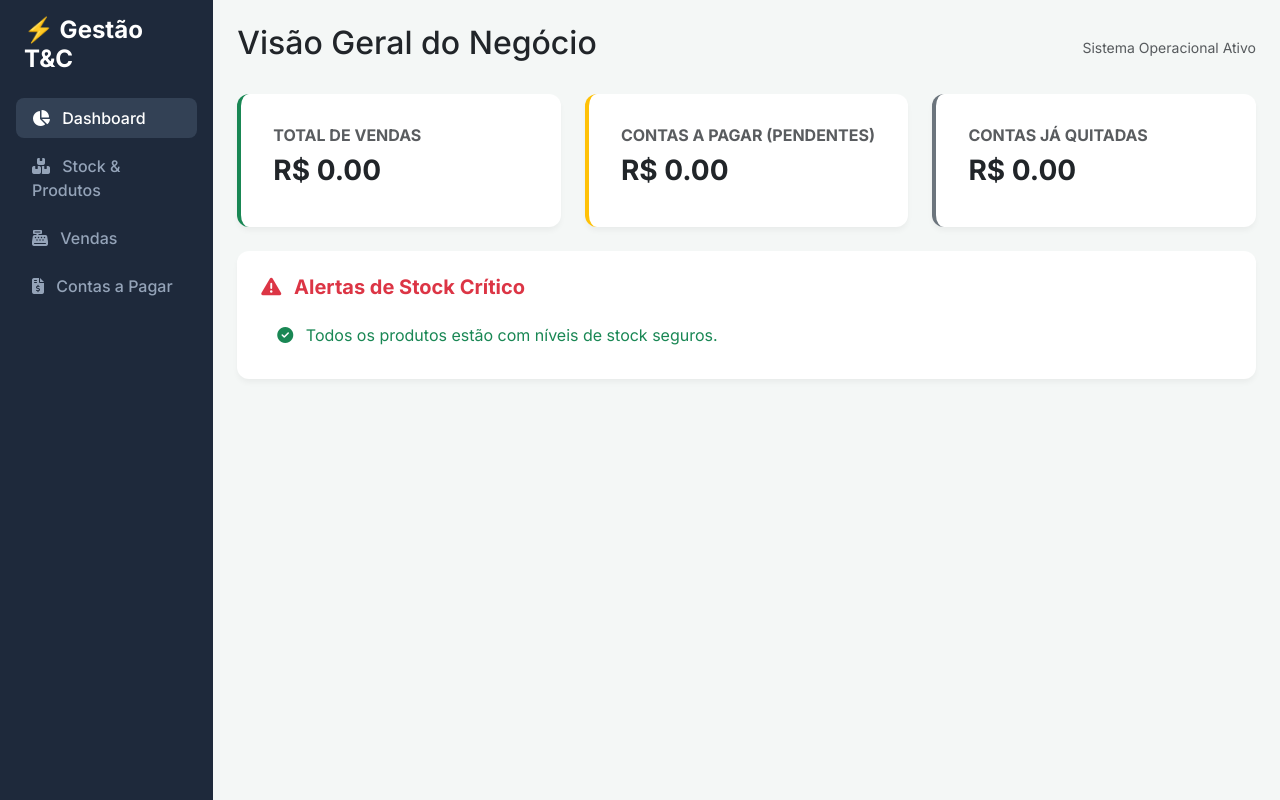
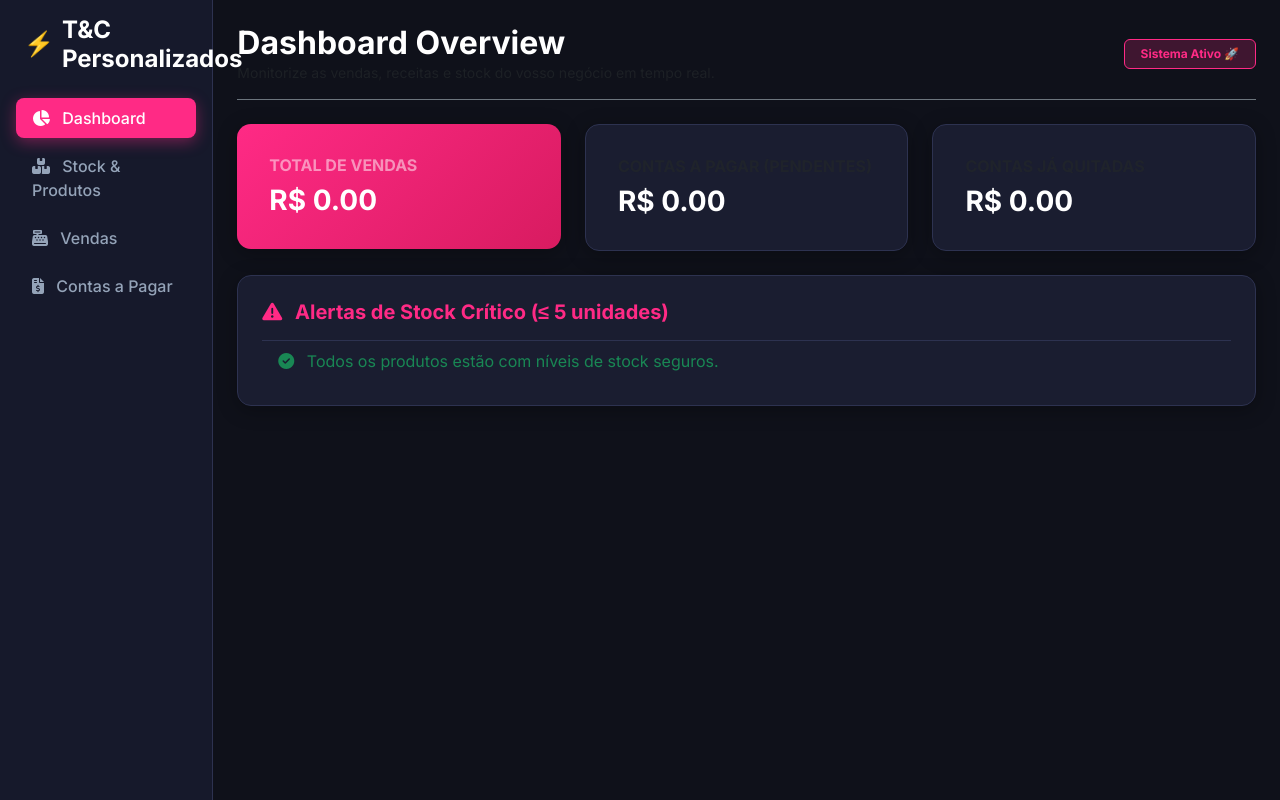
Before and after one commit to tanielemaya-beep/crm-estoque, a Flask app: page / in a window 1280 px wide. Run offline with Flask 3, Linux system fonts and the light colour scheme.

Commit message:
Atualizacao automatica rapida

```diff
--- a/templates/dashboard.html
+++ b/templates/dashboard.html
@@ -3,23 +3,36 @@
 <head>
     <meta charset="UTF-8">
     <meta name="viewport" content="width=device-width, initial-scale=1.0">
-    <title>Dashboard Executivo - Gestão</title>
+    <title>Dashboard - Gestão T&C</title>
+    <!-- Bootstrap 5 e Google Fonts (Inter) -->
     <link href="https://cdn.jsdelivr.net/npm/bootstrap@5.3.2/dist/css/bootstrap.min.css" rel="stylesheet">
     <link href="https://fonts.googleapis.com/css2?family=Inter:wght@300;400;500;600;700&display=swap" rel="stylesheet">
     <link rel="stylesheet" href="https://cdnjs.cloudflare.com/ajax/libs/font-awesome/6.4.0/css/all.min.css">
     <style>
-        body { font-family: 'Inter', sans-serif; background-color: #f4f7f6; }
-        .sidebar { min-height: 100vh; background: #1e293b; color: #fff; }
+        body { font-family: 'Inter', sans-serif; background-color: #0f111a; color: #e2e8f0; }
+        .sidebar { min-height: 100vh; background: #16192b; border-right: 1px solid #2d3250; }
         .sidebar .nav-link { color: #94a3b8; font-weight: 500; margin-bottom: 8px; border-radius: 8px; transition: all 0.3s; }
-        .sidebar .nav-link:hover, .sidebar .nav-link.active { background: #334155; color: #fff; }
-        .card-custom { border: none; border-radius: 12px; box-shadow: 0 4px 6px -1px rgba(0,0,0,0.05); }
+        .sidebar .nav-link:hover, .sidebar .nav-link.active { background: #ff2a85; color: #fff; box-shadow: 0 4px 15px rgba(255, 42, 133, 0.4); }
+        .card-custom { background: #1a1d30; border: 1px solid #2d3250; border-radius: 14px; box-shadow: 0 4px 20px rgba(0,0,0,0.3); transition: transform 0.2s; }
+        .card-custom:hover { transform: translateY(-3px); border-color: #ff2a85; }
+        .text-pink { color: #ff2a85 !important; }
+        .bg-pink-gradient { background: linear-gradient(135deg, #ff2a85 0%, #d81b60 100%); color: #fff; }
+        .badge-pink { background-color: rgba(255, 42, 133, 0.2); color: #ff2a85; border: 1px solid #ff2a85; }
+        .form-control, .form-select { background-color: #16192b; border: 1px solid #2d3250; color: #fff; }
+        .form-control:focus, .form-select:focus { background-color: #16192b; border-color: #ff2a85; color: #fff; box-shadow: 0 0 0 0.25rem rgba(255, 42, 133, 0.25); }
+        .table { color: #e2e8f0; }
+        .table-dark-custom { background: #16192b; color: #fff; border-bottom: 2px solid #2d3250; }
     </style>
 </head>
 <body>
+
     <div class="container-fluid">
         <div class="row">
+            <!-- Sidebar Lateral -->
             <nav class="col-md-3 col-lg-2 d-md-block sidebar collapse p-3">
-                <h4 class="text-white fw-bold mb-4 px-2">⚡ Gestão T&C</h4>
+                <h4 class="text-white fw-bold mb-4 px-2 d-flex align-items-center">
+                    <span class="text-pink me-2">⚡</span> T&C Personalizados
+                </h4>
                 <ul class="nav flex-column">
                     <li class="nav-item"><a class="nav-link active" href="/"><i class="fas fa-chart-pie me-2"></i> Dashboard</a></li>
                     <li class="nav-item"><a class="nav-link" href="/produtos"><i class="fas fa-boxes me-2"></i> Stock & Produtos</a></li>
@@ -27,52 +40,62 @@
                     <li class="nav-item"><a class="nav-link" href="/contas-pagar"><i class="fas fa-file-invoice-dollar me-2"></i> Contas a Pagar</a></li>
                 </ul>
             </nav>
+
+            <!-- Conteúdo Principal -->
             <main class="col-md-9 ms-sm-auto col-lg-10 px-md-4 py-4">
-                <div class="d-flex justify-content-between align-items-center mb-4">
-                    <h2>Visão Geral do Negócio</h2>
-                    <span class="text-muted small">Sistema Operacional Ativo</span>
+                <div class="d-flex justify-content-between align-items-center mb-4 border-bottom pb-3 border-secondary">
+                    <div>
+                        <h2 class="fw-bold text-white mb-0">Dashboard Overview</h2>
+                        <p class="text-muted small mb-0">Monitorize as vendas, receitas e stock do vosso negócio em tempo real.</p>
+                    </div>
+                    <span class="badge badge-pink px-3 py-2">Sistema Ativo 🚀</span>
                 </div>
+
+                <!-- Cartões de Métricas com Destaque Rosa -->
                 <div class="row g-4 mb-4">
                     <div class="col-md-4">
-                        <div class="card card-custom p-3 border-start border-4 border-success bg-white">
+                        <div class="card card-custom p-3 bg-pink-gradient border-0">
                             <div class="card-body">
-                                <h6 class="text-muted text-uppercase fs-7 fw-bold">Total de Vendas</h6>
-                                <h3 class="fw-bold text-dark mt-2">R$ {{ "%.2f"|format(total_vendas) }}</h3>
+                                <h6 class="text-uppercase fs-7 fw-bold text-white-50">Total de Vendas</h6>
+                                <h3 class="fw-bold mt-2 mb-0">R$ {{ "%.2f"|format(total_vendas) }}</h3>
                             </div>
                         </div>
                     </div>
                     <div class="col-md-4">
-                        <div class="card card-custom p-3 border-start border-4 border-warning bg-white">
+                        <div class="card card-custom p-3">
                             <div class="card-body">
                                 <h6 class="text-muted text-uppercase fs-7 fw-bold">Contas a Pagar (Pendentes)</h6>
-                                <h3 class="fw-bold text-dark mt-2">R$ {{ "%.2f"|format(total_a_pagar) }}</h3>
+                                <h3 class="fw-bold text-white mt-2 mb-0">R$ {{ "%.2f"|format(total_a_pagar) }}</h3>
                             </div>
                         </div>
                     </div>
                     <div class="col-md-4">
-                        <div class="card card-custom p-3 border-start border-4 border-secondary bg-white">
+                        <div class="card card-custom p-3">
                             <div class="card-body">
                                 <h6 class="text-muted text-uppercase fs-7 fw-bold">Contas Já Quitadas</h6>
-                                <h3 class="fw-bold text-dark mt-2">R$ {{ "%.2f"|format(total_pago) }}</h3>
+                                <h3 class="fw-bold text-white mt-2 mb-0">R$ {{ "%.2f"|format(total_pago) }}</h3>
                             </div>
                         </div>
                     </div>
                 </div>
-                <div class="card card-custom p-4 bg-white">
-                    <h5 class="fw-bold text-danger mb-3"><i class="fas fa-exclamation-triangle me-2"></i> Alertas de Stock Crítico</h5>
-                    <ul class="list-group list-group-flush">
+
+                <!-- Secção de Alertas de Stock Crítico -->
+                <div class="card card-custom p-4">
+                    <h5 class="fw-bold text-pink mb-3"><i class="fas fa-exclamation-triangle me-2"></i> Alertas de Stock Crítico (&le; 5 unidades)</h5>
+                    <ul class="list-group list-group-flush bg-transparent">
                         {% for p in produtos_criticos %}
-                            <li class="list-group-item d-flex justify-content-between align-items-center">
+                            <li class="list-group-item bg-transparent text-white border-secondary d-flex justify-content-between align-items-center">
                                 <span>{{ p.nome }}</span>
-                                <span class="badge bg-danger rounded-pill">Restam {{ p.estoque }} unidades</span>
+                                <span class="badge bg-danger">Restam {{ p.estoque }} unidades</span>
                             </li>
                         {% else %}
-                            <li class="list-group-item text-success border-0"><i class="fas fa-check-circle me-2"></i> Todos os produtos estão com níveis de stock seguros.</li>
+                            <li class="list-group-item bg-transparent text-success border-0"><i class="fas fa-check-circle me-2"></i> Todos os produtos estão com níveis de stock seguros.</li>
                         {% endfor %}
                     </ul>
                 </div>
             </main>
         </div>
     </div>
+
 </body>
 </html>
```
